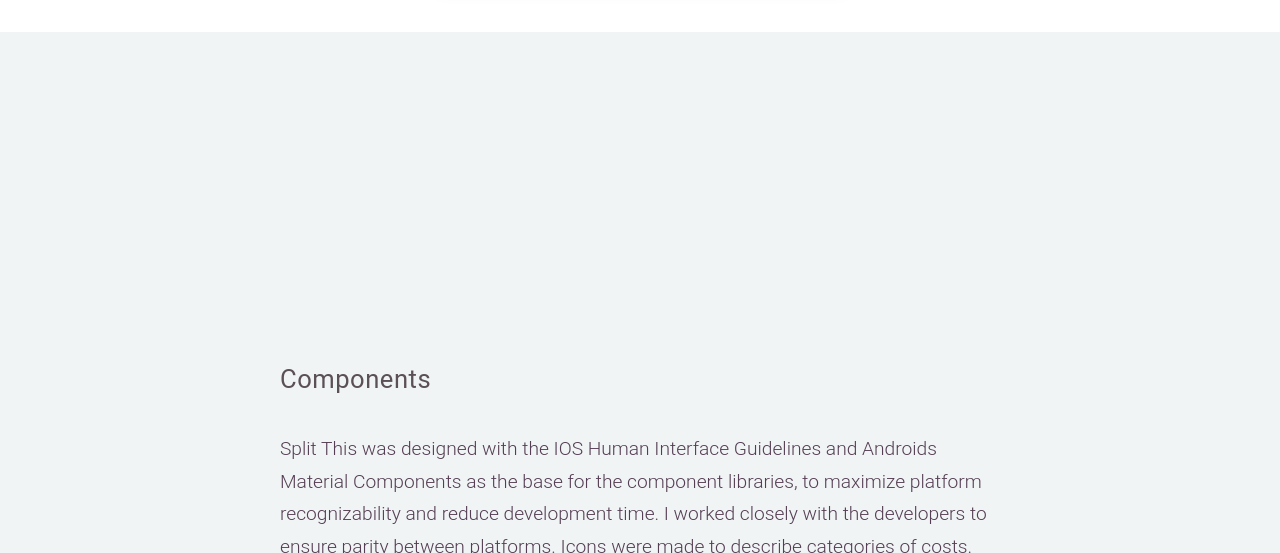
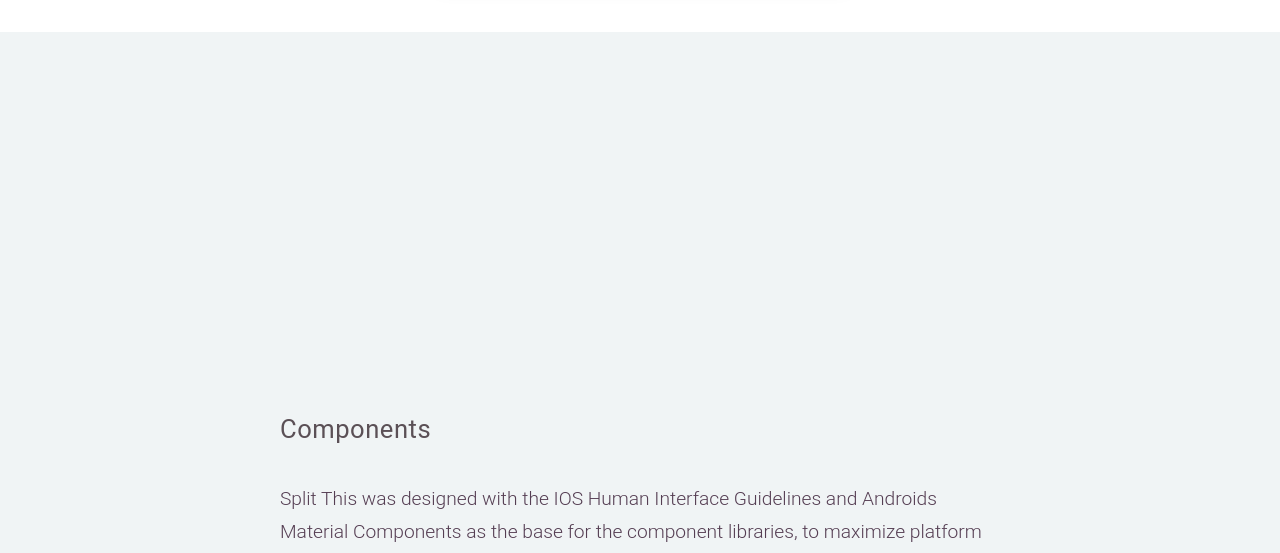
Before and after one commit to BaronBlackmore/SunlightAfterDark, a Jekyll site: the page built from portfolio/splitthis.html, in a window 1280 px wide. Shown: the part 2433-2986 px from the top of the page. Built offline with Jekyll 4.4.1, drawn with Linux system fonts in a browser that asks for light colours; grey boxes are pictures that could not be loaded.

Commit message:
Update splitthis.html

```diff
--- a/portfolio/splitthis.html
+++ b/portfolio/splitthis.html
@@ -119,7 +119,7 @@ layout: default
 
 <div class="nav-pad"></div>
 <div class="grey-box">
-<div class="nav-pad no-mobile" style="height:260px"></div>
+<div class="nav-pad no-mobile" style="height:310px"></div>
 	<div class="mobile-sidepad">
 		<div class="center-col">
 		<h5>Components</h5>
@@ -131,7 +131,7 @@ layout: default
 	</div>
 
 	<div class="wide-pic-holder">
-		<div class="nav-pad"></div>
+
 		<img alt="Split this branding" src="/images/portfolio/splitthis-brand.png">
 		<div class="nav-pad"></div>
 		<img alt="Split this branding" src="/images/portfolio/splitthis-icons.png">
```
